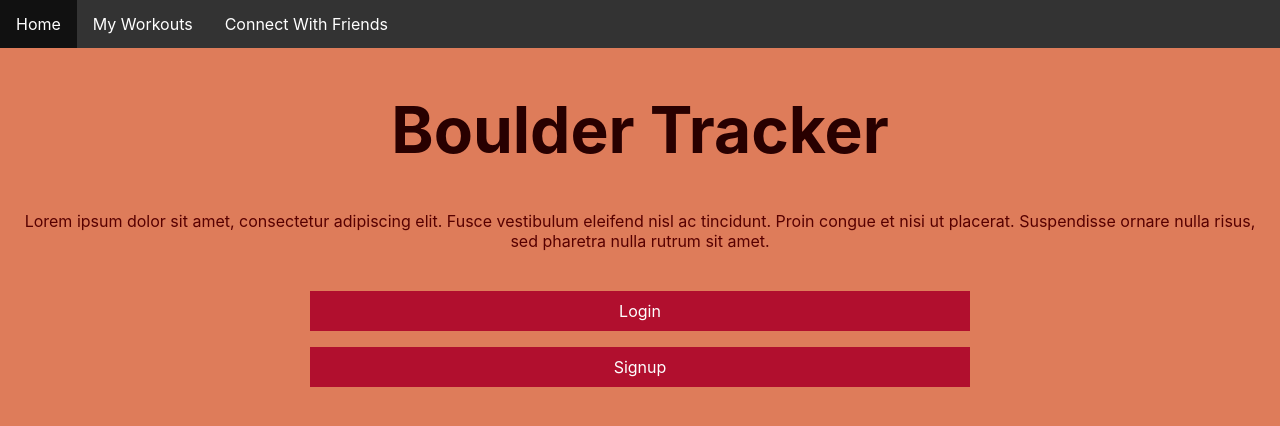
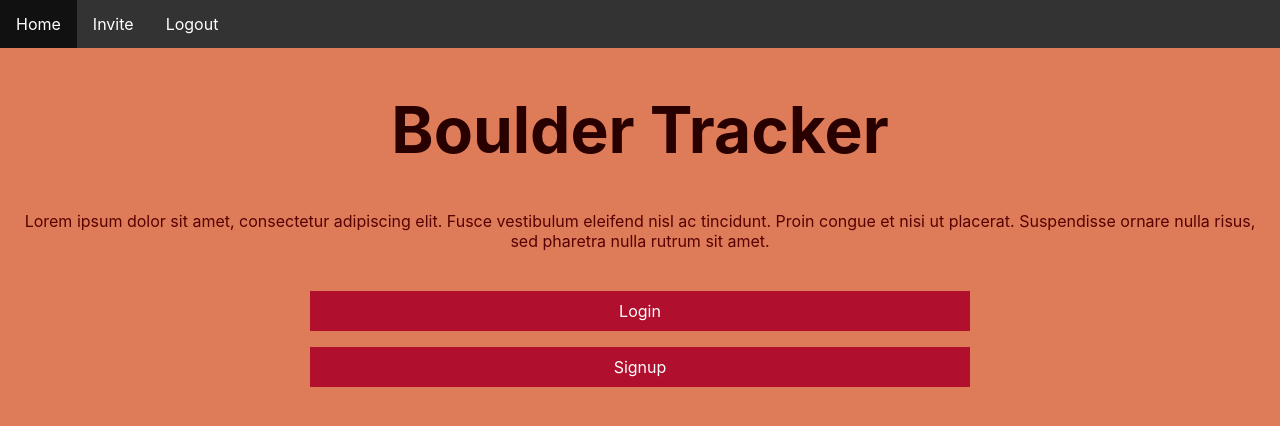
Before and after one commit to Anthonysokolov/boulder-tracker-frontend, a React (Create React App) app: page / in a window 1280 px wide. Shown: the top 426 px of the page. Built offline with nearby package versions, Linux system fonts and the light colour scheme.

Commit message:
activated navbar links and made sure styles apply to them

```diff
--- a/src/components/containers/navbar.js
+++ b/src/components/containers/navbar.js
@@ -1,6 +1,6 @@
 import React, { Component } from "react";
-import { Link } from "react-router-dom";
-import "./navbar.css";
+import { NavLink } from "react-router-dom";
+import "../../styles/navbar.css";
 
 class Navbar extends Component {
   constructor(props) {
@@ -10,9 +10,9 @@ class Navbar extends Component {
     return (
       <div className="navbar">
         <ul>
-          <li>Home</li>
-          <li className="workouts">My Workouts</li>
-          <li className="social">Connect With Friends</li>
+          <li><NavLink to="/home"  >Home</NavLink></li>
+          <li><NavLink to="/invite">Invite</NavLink></li>
+          <li><NavLink to="/logout">Logout</NavLink></li>
         </ul>
       </div>
     );
--- a/src/components/containers/navbar.css
+++ b/src/styles/navbar.css
@@ -9,10 +9,17 @@ ul{
 li{
     float:left;
     display: block;
-    color: white;
     text-align: center;
     padding: 14px 16px;
+}
+
+li * {
+    color: white;
     text-decoration: none;
+}
+
+.active {
+  color: #DE7C5A;
 }
 
 li:hover:not(.active) {
```
